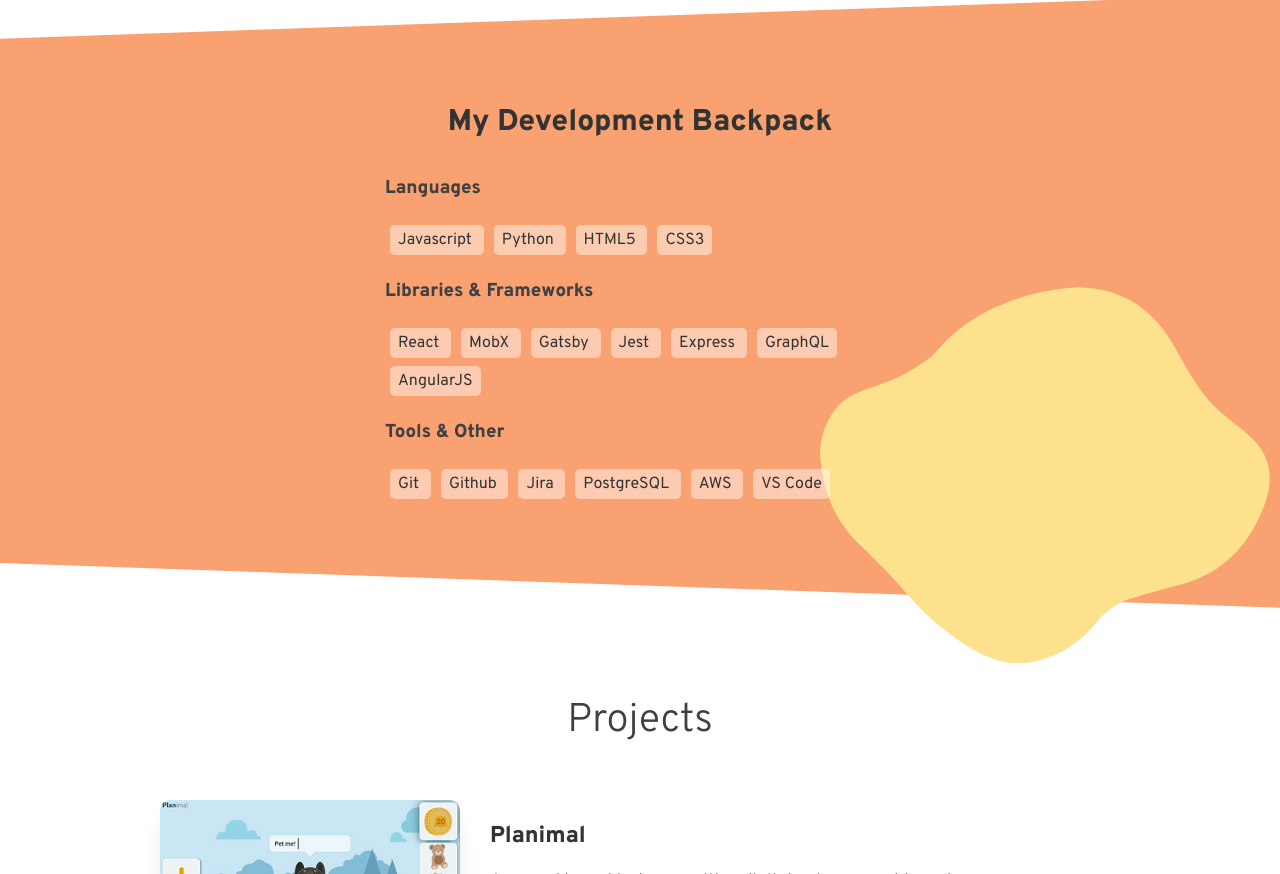
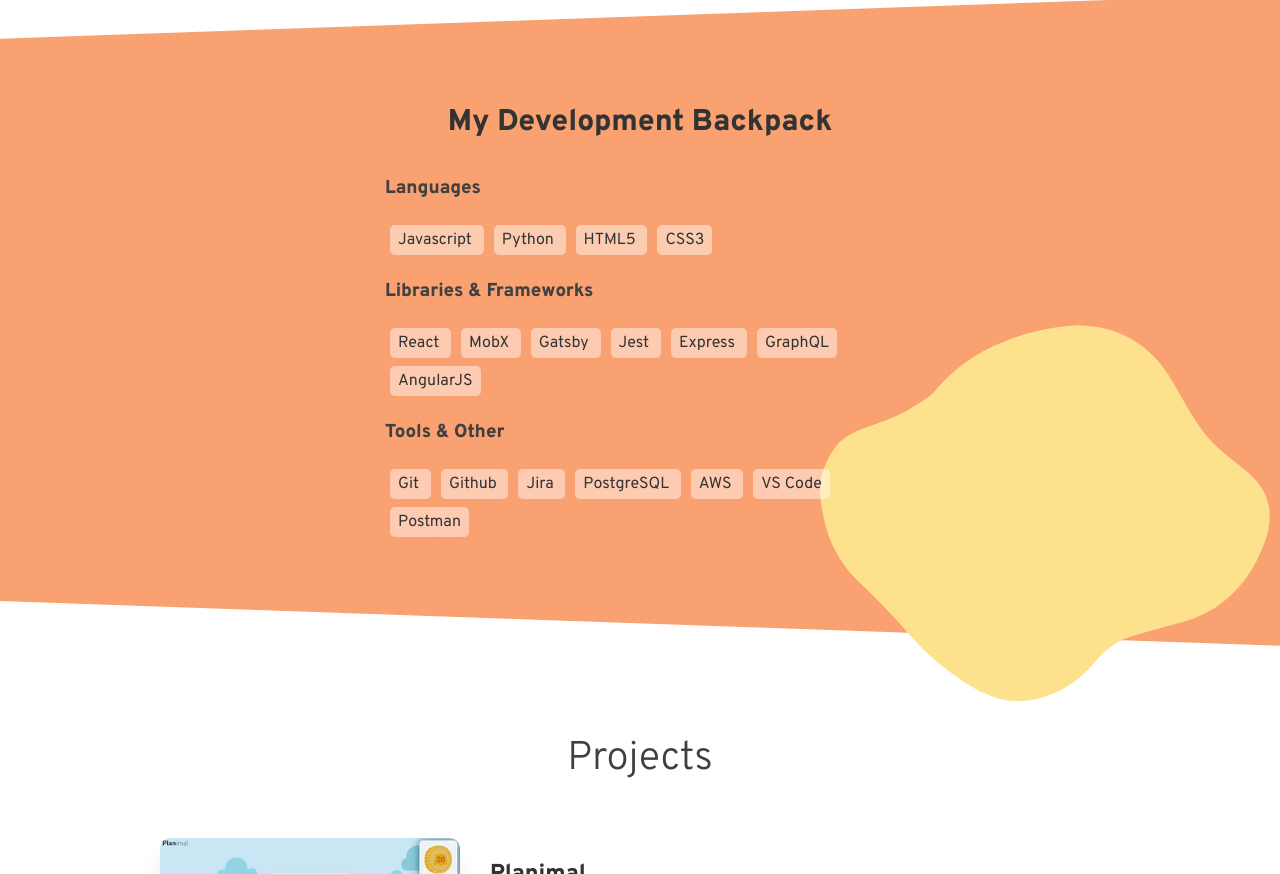
Before and after one commit to ComeAlongErica/gatsby-portfolio, a Gatsby site: page / in a window 1280 px wide. Shown: the part 1215-2089 px from the top of the page. Built offline with nearby package versions, Linux system fonts and the light colour scheme; Gatsby itself is replaced by a stand-in of ours.

Commit message:
add: proptypes for comps

```diff
--- a/src/assets/groupX.js
+++ b/src/assets/groupX.js
@@ -1,5 +1,6 @@
 import React from 'react'
 import styled from 'styled-components'
+import PropTypes from 'prop-types'
 
 const Icon = styled.svg`
   fill: ${props => props.theme[props.color]};
@@ -158,4 +159,9 @@ const GroupX = props => {
     </Icon>
   )
 }
+GroupX.propTypes = {
+  height: PropTypes.number,
+  color: PropTypes.string,
+  style: PropTypes.string,
+}
 export default GroupX
--- a/src/assets/selfportrait.js
+++ b/src/assets/selfportrait.js
@@ -8,7 +8,7 @@ const Icon = styled.svg`
   fill: ${props => props.theme.darkGrey};
 `
 
-const Self = props => {
+const Self = () => {
   return (
     <Icon
       version='1.1'
--- a/src/assets/squiggles.js
+++ b/src/assets/squiggles.js
@@ -1,5 +1,6 @@
 import React from 'react'
 import styled from 'styled-components'
+import PropTypes from 'prop-types'
 
 const Icon = styled.svg`
   fill: ${props => props.theme[props.color]};
@@ -61,4 +62,9 @@ const Squiggles = props => {
     </Icon>
   )
 }
+Squiggles.propTypes = {
+  height: PropTypes.number,
+  color: PropTypes.string,
+  style: PropTypes.string,
+}
 export default Squiggles
--- a/src/components/indexComps/development.js
+++ b/src/components/indexComps/development.js
@@ -76,8 +76,24 @@ const Container = styled.section`
 
 const Development = props => {
   const languages = ['Javascript', 'Python', 'HTML5', 'CSS3']
-  const frameworks = ['React', 'MobX', 'Gatsby', 'Jest', 'Express', 'GraphQL', 'AngularJS']
-  const tools = ['Git', 'Github', 'Jira', 'PostgreSQL', 'AWS', 'VS Code']
+  const frameworks = [
+    'React',
+    'MobX',
+    'Gatsby',
+    'Jest',
+    'Express',
+    'GraphQL',
+    'AngularJS',
+  ]
+  const tools = [
+    'Git',
+    'Github',
+    'Jira',
+    'PostgreSQL',
+    'AWS',
+    'VS Code',
+    'Postman',
+  ]
   return (
     <Container>
       <h2>My Development Backpack</h2>
@@ -95,11 +111,15 @@ const Development = props => {
       </p>
       <h3>Tools & Other</h3>
       <p>
-        {tools.map((tool,idx) => (
+        {tools.map((tool, idx) => (
           <span key={idx}>{tool} </span>
         ))}
       </p>
-      <Blobs fourLumps color={'darkYellow'} style={`position: absolute; z-index: 1; right: 10px; bottom: -100px; width: 45%; max-width: 300px;`} />
+      <Blobs
+        fourLumps
+        color={'darkYellow'}
+        style={`position: absolute; z-index: 1; right: 10px; bottom: -100px; width: 45%; max-width: 300px;`}
+      />
     </Container>
   )
 }
--- a/src/components/indexComps/projects.js
+++ b/src/components/indexComps/projects.js
@@ -158,7 +158,7 @@ const Projects = props => {
               <svg
                 stroke='currentColor'
                 fill='none'
-                stroke-width='2'
+                strokeWidth='2'
                 viewBox='0 0 24 24'
                 stoke-linecap='round'
                 stoke-linejoin='round'
```
Also changed, not shown: src/assets/blobs.js (+15 -4 lines).
